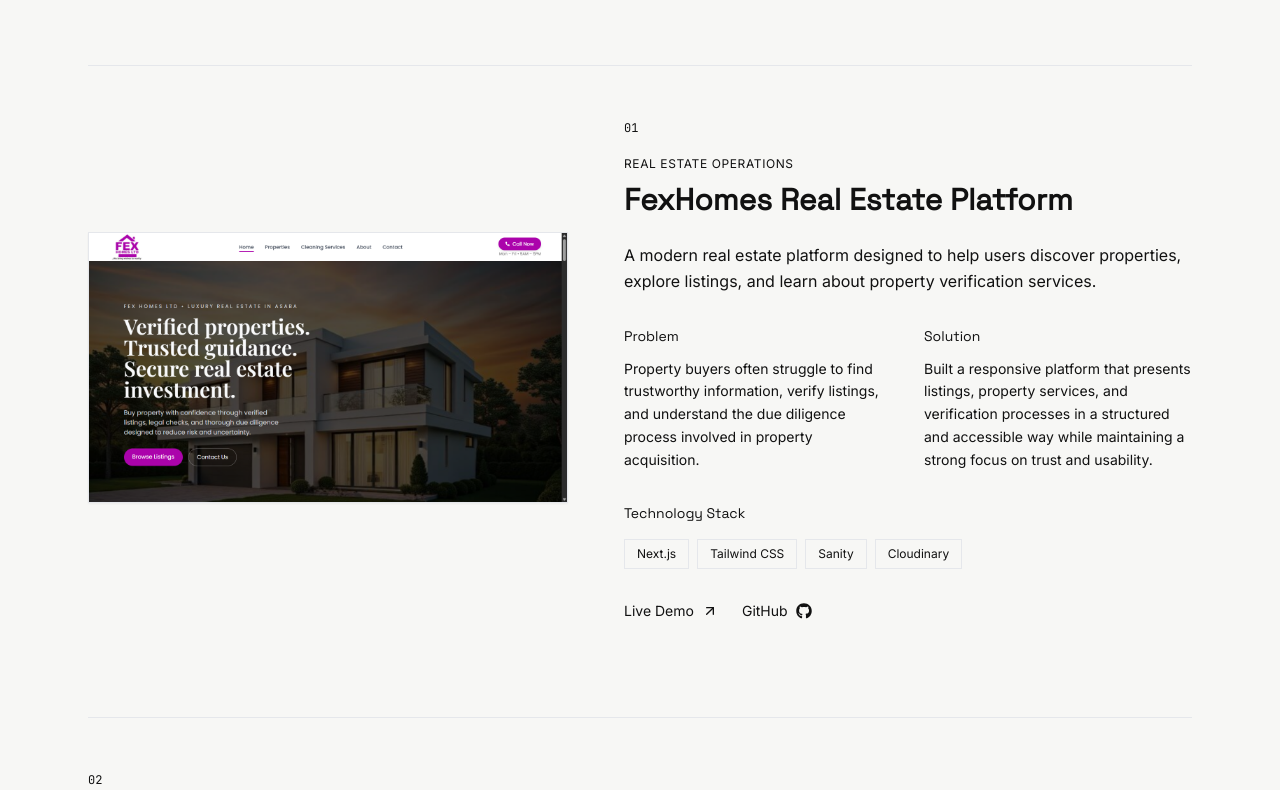
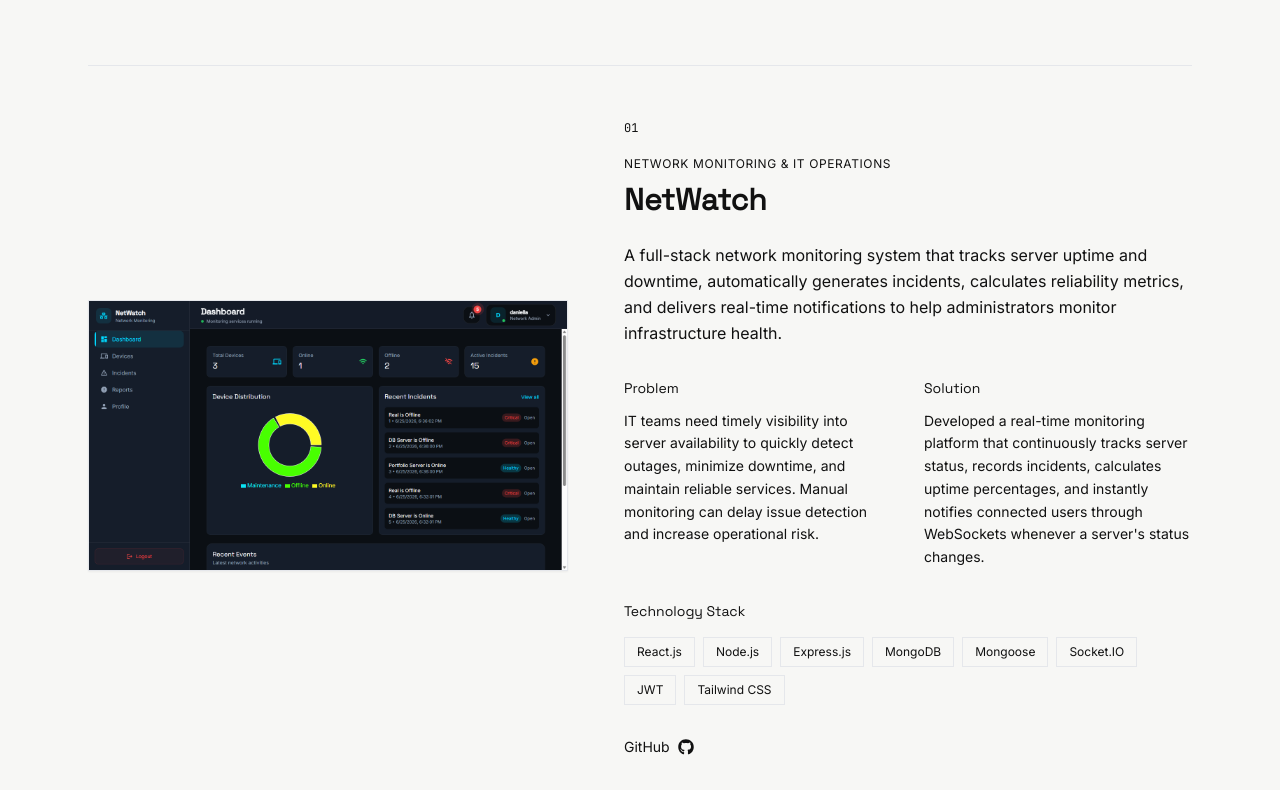
Before and after one commit to Daniella-fejiro/portfolio, a React (Vite) app: page /projects in a window 1280 px wide. Shown: the part 690-1480 px from the top of the page. Built offline with nearby package versions, Linux system fonts and the light colour scheme.

Commit message:
Update: added my latest project Netwatch

```diff
--- a/src/components/FeaturedProjects.jsx
+++ b/src/components/FeaturedProjects.jsx
@@ -5,6 +5,20 @@
 const projects = [
   {
     id: "01",
+    title: "NetWatch",
+    industry: "Network Monitoring & IT Operations",
+    image: "/netwatch.png",
+    overview:
+      "A full-stack network monitoring system that tracks server uptime and downtime, automatically generates incidents, calculates reliability metrics, and delivers real-time notifications to help administrators monitor infrastructure health.",
+    problem:
+      "IT teams need timely visibility into server availability to quickly detect outages, minimize downtime, and maintain reliable services. Manual monitoring can delay issue detection and increase operational risk.",
+    solution:
+      "Developed a real-time monitoring platform that continuously tracks server status, records incidents, calculates uptime percentages, and instantly notifies connected users through WebSockets whenever a server's status changes.",
+    stack: [ "React.js", "Node.js", "Express.js", "MongoDB", "Mongoose", "Socket.IO", "JWT", "Tailwind CSS",],
+    github: "https://github.com/Daniella-fejiro/netwatch",
+  },
+  {
+    id: "02",
     title: "FexHomes Real Estate Platform",
     industry: "Real Estate Operations",
     image: "/fexhomes.png",
@@ -19,7 +33,7 @@
     github: "https://github.com/Daniella-fejiro/fex-homes",
   },
   {
-    id: "02",
+    id: "03",
     title: "Wallet Management System",
     industry: "Financial Management",
     image: "/wallet.png",
@@ -34,7 +48,7 @@
     github: "https://github.com/Daniella-fejiro/wallet-app",
   },
   {
-    id: "03",
+    id: "04",
     title: "Young Revivalist Global Network",
     industry: "Community Management",
     image: "/yrgn.png",
@@ -186,6 +200,7 @@
 
                     {/* LINKS */}
                     <div className="mt-8 flex gap-6">
+                        {project.demo && (
                           <a
                             href={project.demo}
                             target="_blank"
@@ -195,6 +210,7 @@
                             Live Demo
                             <ArrowUpRight size={16} />
                           </a>
+                        )}
 
                       <a
                         href={project.github}
--- a/src/components/OtherProjects.jsx
+++ b/src/components/OtherProjects.jsx
@@ -4,7 +4,7 @@
 
 const otherProjects = [
   {
-    id: "04",
+    id: "05",
     title: "Blog Website Platform",
     description:
       "A clean and modern blog system designed for reading, publishing, and managing articles with a structured UI and responsive layout.",
@@ -13,7 +13,7 @@
     github: "https://github.com/Daniella-fejiro/blog-website",
   },
   {
-    id: "05",
+    id: "06",
     title: "Business Analytics Dashboard",
     description:
       "An interactive analytics dashboard for visualizing business metrics, performance insights, and structured data reporting.",
@@ -22,7 +22,7 @@
     github: "https://github.com/Daniella-fejiro/react-business-analytics-dashboard",
   },
   {
-    id: "06",
+    id: "07",
     title: "Hair Salon Booking System",
     description:
       "A booking platform that allows users to schedule appointments, manage time slots, and streamline salon operations.",
```
Also changed, not shown: public/netwatch.png (added). Lines whose indentation alone changed are shown as unchanged.
